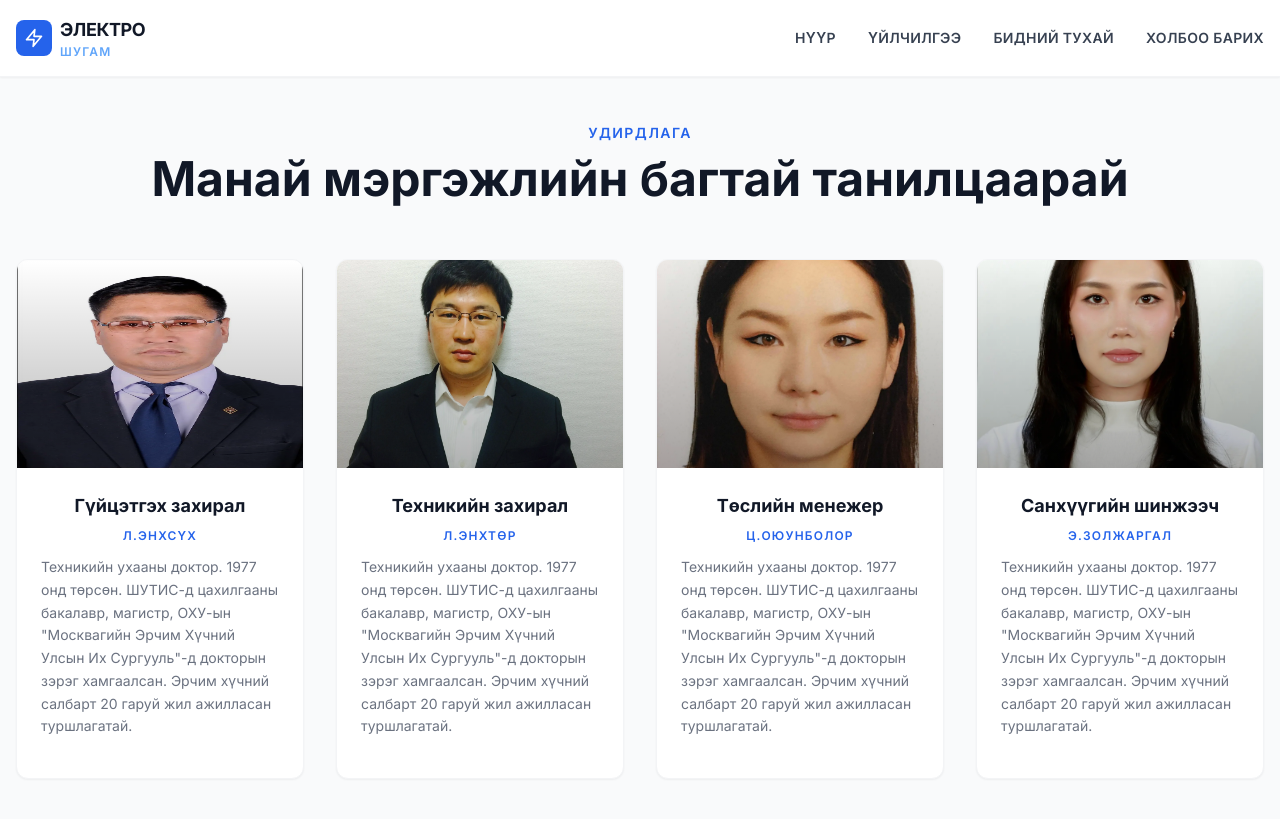
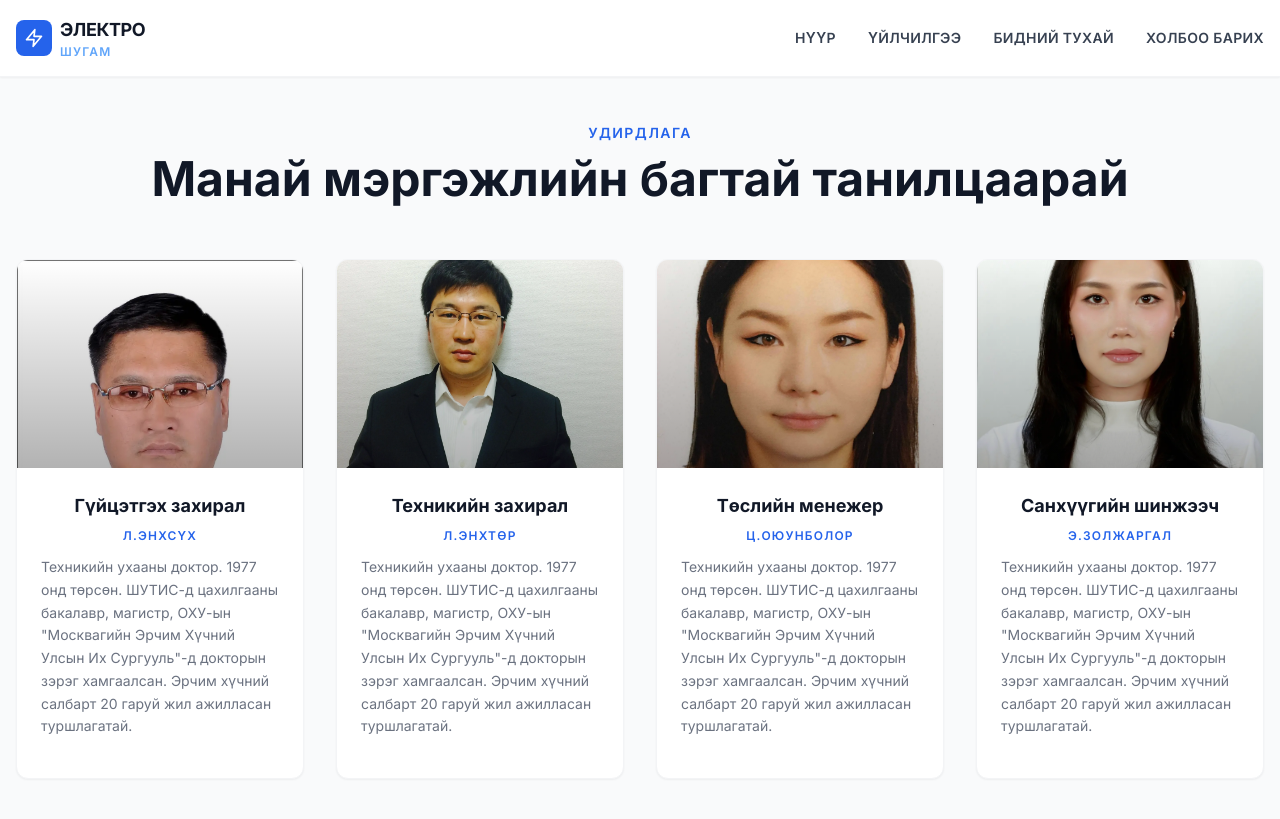
Before and after one commit to electroshugam/electroshugam_web_new, a Jekyll site: the page built from index.html, in a window 1280 px wide and 900 px high, scrolled down 3228 px. Shown: the top 819 px of the window. Built offline with Jekyll 4.4.1, drawn with Linux system fonts in a browser that asks for light colours; nearby versions of some CDN libraries.

Commit message:
fig update

```diff
--- a/index.html
+++ b/index.html
@@ -215,7 +215,9 @@ body_class: hero-dark
       <!-- Service 1 -->
       <div class="service-card group bg-white rounded-xl overflow-hidden shadow-sm hover:shadow-xl transition-all duration-300 border border-gray-100 hover:border-blue-100">
         <div class="relative h-52 overflow-hidden">
-          <img src="{{ '/media/enkhsukh.webp' | relative_url }}" alt="Гүйцэтгэх захирал" class="service-image w-full h-full relative aspect-[4/4] overflow-hidden">
+          <div class="relative aspect-[3/4] overflow-hidden">
+          <img src="{{ '/media/enkhsukh.webp' | relative_url }}" alt="Гүйцэтгэх захирал" class="service-image w-full h-full object-cover object-top">
+          </div>
           <div class="absolute inset-0 bg-gradient-to-t from-black/30 to-transparent"></div>
         </div>
         <div class="p-6">
```
